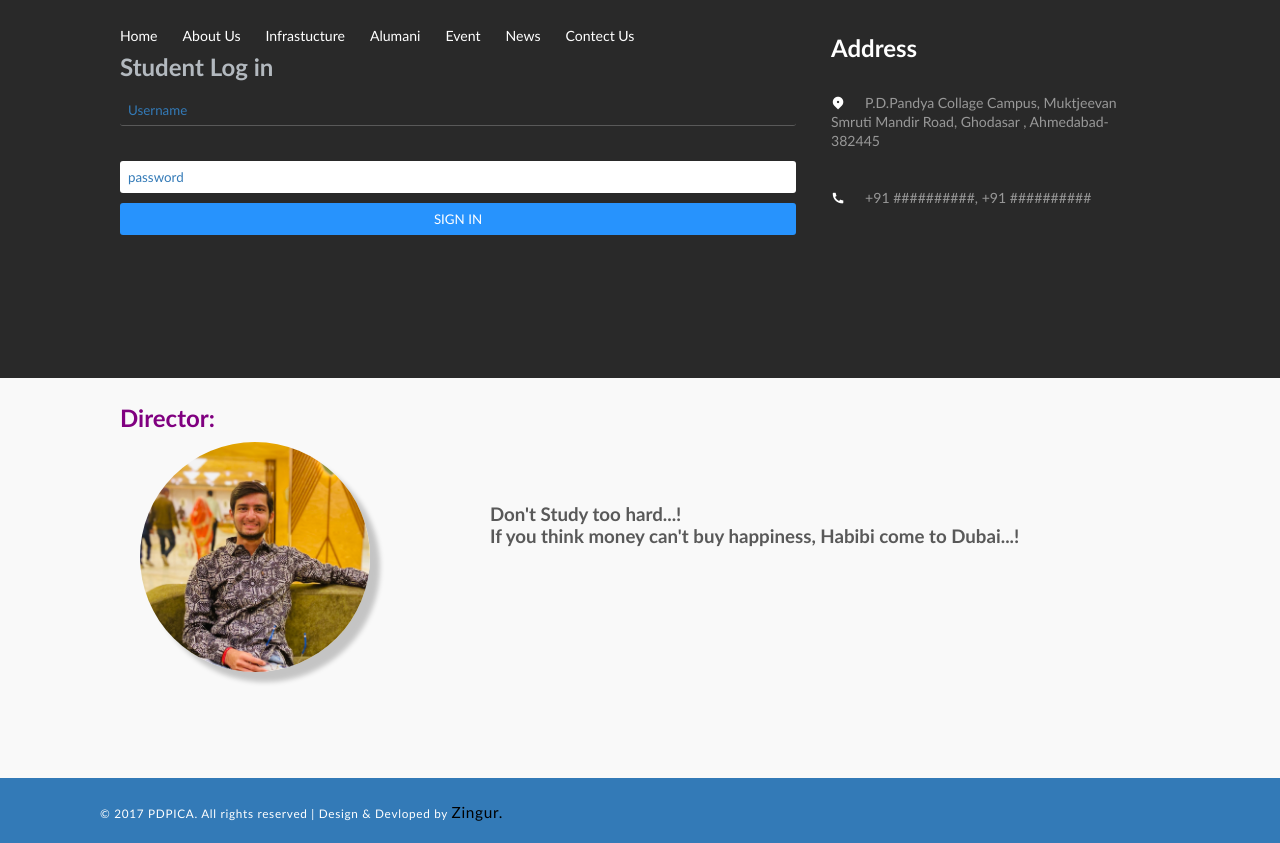
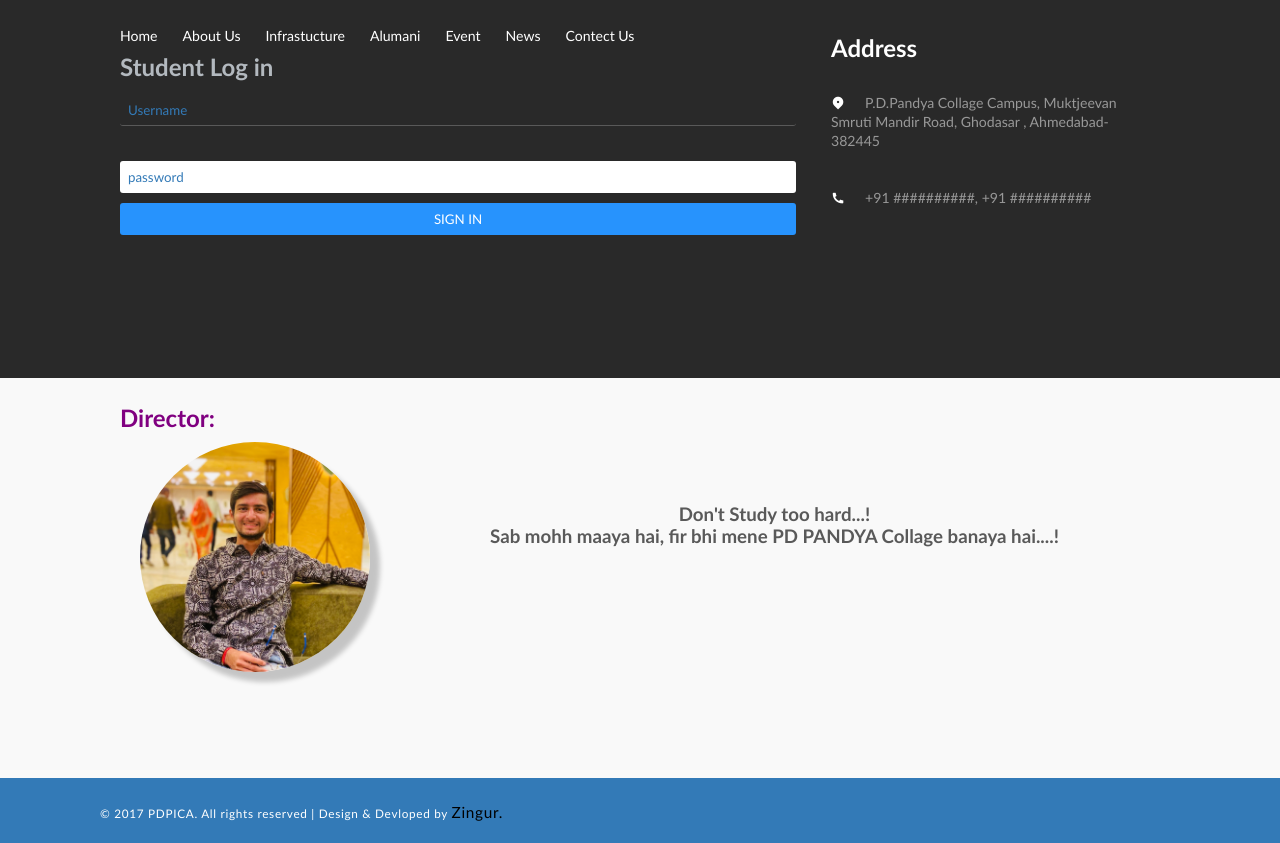
Before and after one commit to Dxvarsh/PDWEBS, a plain HTML site: page index.html in a window 1280 px wide. Shown: the part 1475-2318 px from the top of the page. Drawn offline with nearby package versions, Linux system fonts and the light colour scheme; a web font is replaced by a local one.

Commit message:
sab mohh maya hai...!

```diff
--- a/index.html
+++ b/index.html
@@ -70,7 +70,7 @@
                     <img src="IMG_3666.jpg" alt="" class="me">
                 </div>
                 <div class="r_pg">
-                    <h3 class="dev">Don't Study too hard...! <br><!--  Just fall for rich girls and money come from their father's bank account. -->If you think money can't buy happiness, Habibi come to Dubai...!</h3>
+                    <h3 class="dev">Don't Study too hard...! <br><!--  Just fall for rich girls and money come from their father's bank account. -->Sab mohh maaya hai,  fir bhi mene PD PANDYA Collage banaya hai....!</h3>
                 </div>
             </div>
             <div class="foot">
--- a/style.css
+++ b/style.css
@@ -123,6 +123,7 @@ html, body{
     box-shadow: 10px 10px 5px 0px rgba(0,0,0,0.21);
 }
 #page2 h3{
+    text-align: center;
     margin: 100px;
     color: #595959;
 }
```
